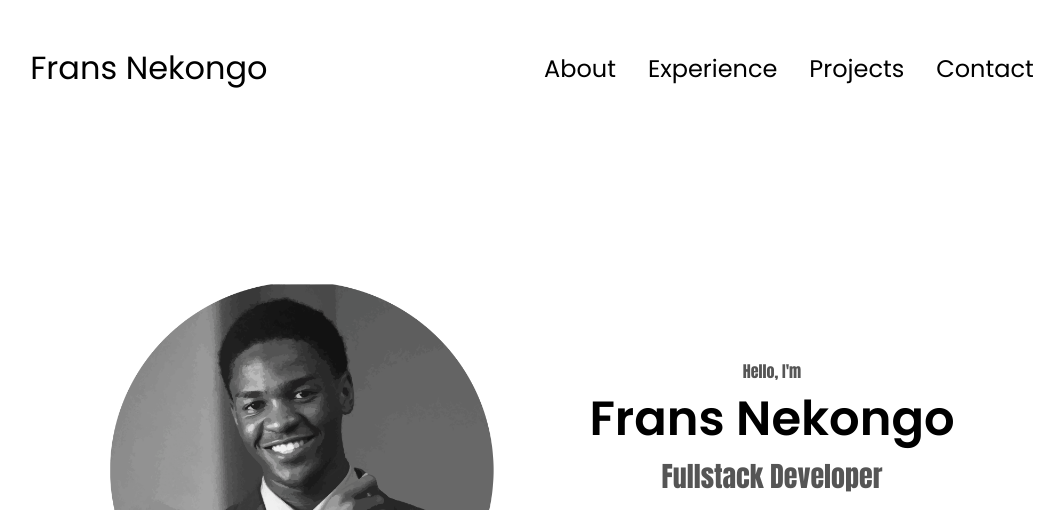
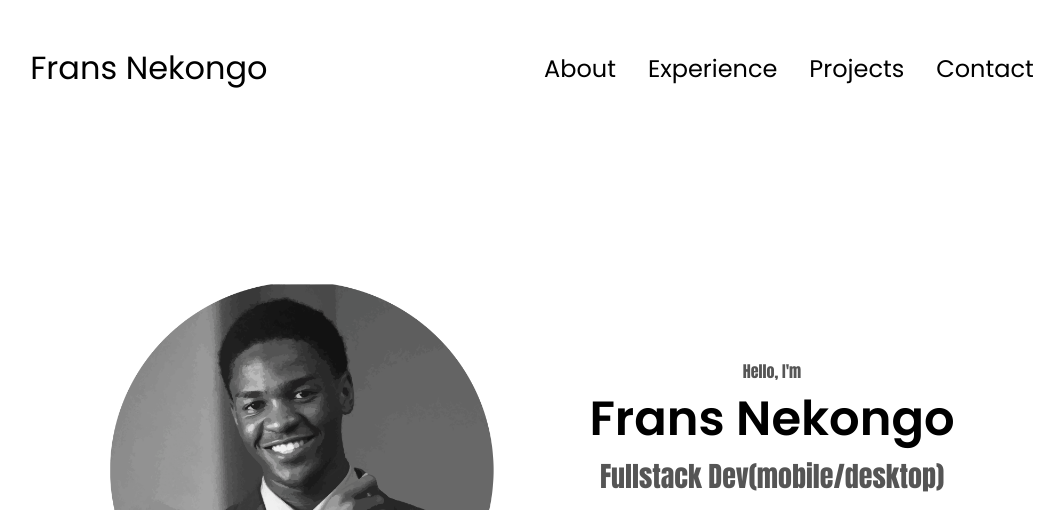
Before and after one commit to frans-nekongo/Frans-Nekongo-Portfolio, a plain HTML site: page index.html in a window 1280 px wide. Shown: the top 510 px of the page, without its empty margins (108-1172 px from the left). Drawn offline with Linux system fonts and the light colour scheme; files whose address does not match are found by name.

Commit message:
Update index.html

```diff
--- a/index.html
+++ b/index.html
@@ -43,7 +43,7 @@
       <div class="section__text">
         <p class="section__text__p1">Hello, I'm</p>
         <h1 class="title">Frans Nekongo</h1>
-        <p class="section__text__p2">Fullstack Developer</p>
+        <p class="section__text__p2">Fullstack Dev(mobile/desktop)</p>
         <div class="btn-container">
           <button
             class="btn btn-color-2"
```
